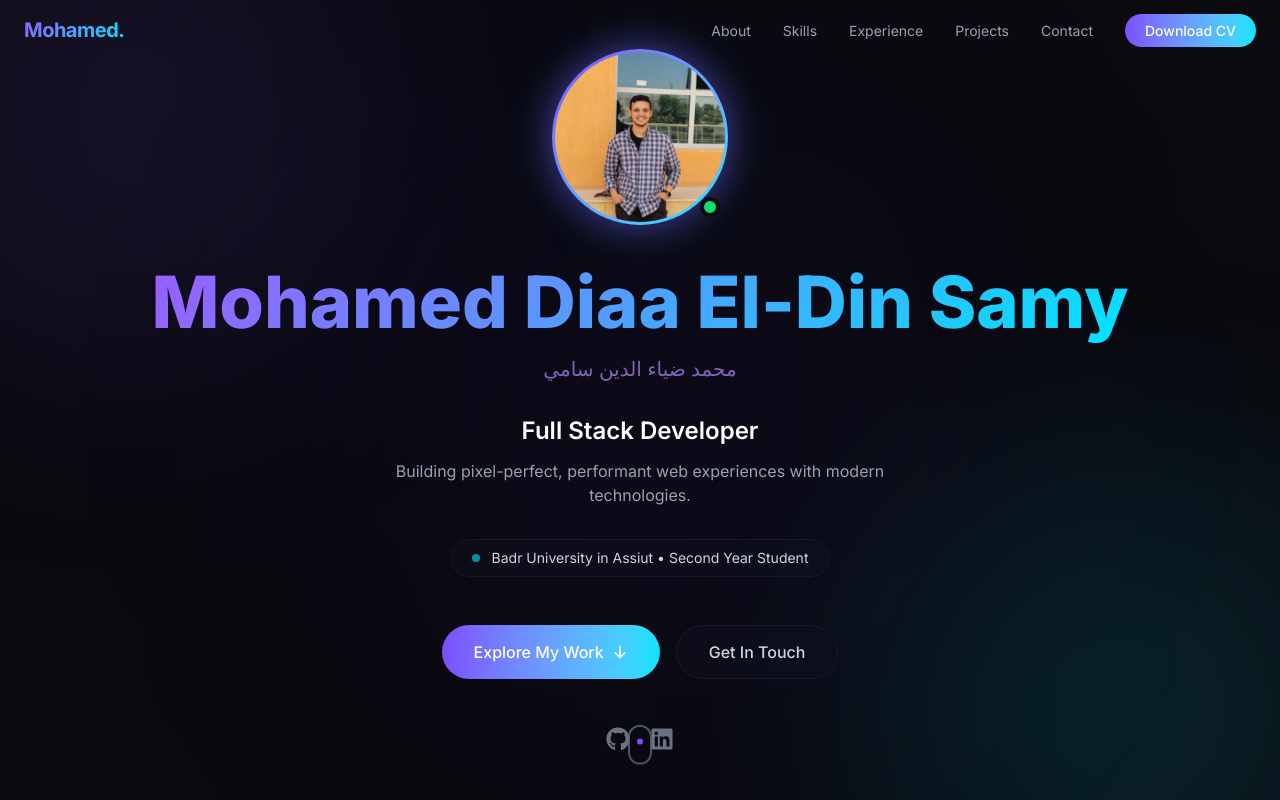
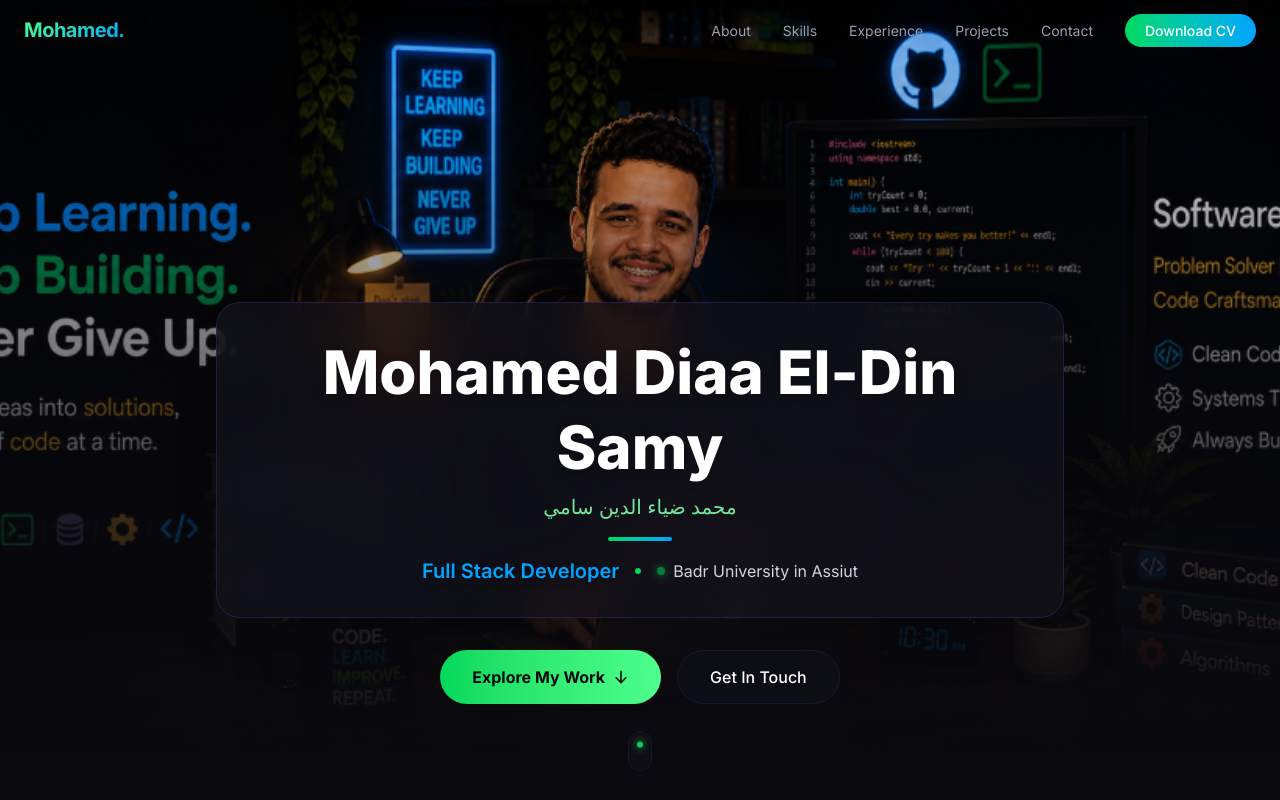
Before and after one commit to mdiaad03-cloud/portfolio-, a React (Vite) app: page / in a window 1280 px wide. Shown: the top 800 px of the page. Built offline with nearby package versions, Linux system fonts and the light colour scheme.

Commit message:
feat: revamp hero section with full-screen background image, update theme colors to neon green/blue, and add new courses from image

```diff
--- a/src/components/Hero.jsx
+++ b/src/components/Hero.jsx
@@ -13,135 +13,72 @@
 import { motion } from "framer-motion";
 import { HiArrowDown } from "react-icons/hi";
 import data from "../data/personalData";
+import heroBg from "../assets/hero-bg.png";
 
 export default function Hero() {
   return (
     <section
       id="hero"
-      className="relative min-h-screen flex items-center justify-center overflow-hidden"
+      className="relative min-h-screen flex items-end justify-center pb-24 overflow-hidden bg-surface-900"
+      style={{
+        backgroundImage: `url(${heroBg})`,
+        backgroundSize: "cover",
+        backgroundPosition: "center top",
+        backgroundRepeat: "no-repeat"
+      }}
     >
-      {/* ── Background Orbs ────────────────────────────────────── */}
-      {/* Decorative gradient circles that float in the background */}
-      <div className="absolute inset-0 pointer-events-none overflow-hidden">
-        <motion.div
-          animate={{ x: [0, 40, 0], y: [0, -30, 0] }}
-          transition={{ duration: 8, repeat: Infinity, ease: "easeInOut" }}
-          className="absolute -top-32 -left-32 w-[500px] h-[500px] rounded-full bg-brand-400/10 blur-[120px]"
-        />
-        <motion.div
-          animate={{ x: [0, -50, 0], y: [0, 40, 0] }}
-          transition={{ duration: 10, repeat: Infinity, ease: "easeInOut" }}
-          className="absolute -bottom-32 -right-32 w-[500px] h-[500px] rounded-full bg-accent-400/10 blur-[120px]"
-        />
-        <motion.div
-          animate={{ x: [0, 20, 0], y: [0, 20, 0] }}
-          transition={{ duration: 12, repeat: Infinity, ease: "easeInOut" }}
-          className="absolute top-1/2 left-1/2 -translate-x-1/2 -translate-y-1/2 w-[600px] h-[600px] rounded-full bg-brand-600/5 blur-[150px]"
-        />
-      </div>
+      {/* ── Gradient Overlay for Text Readability ──────────────── */}
+      <div className="absolute inset-0 bg-gradient-to-t from-surface-900 via-surface-900/60 to-transparent pointer-events-none" />
 
       {/* ── Content ────────────────────────────────────────────── */}
-      <div className="relative z-10 flex flex-col items-center text-center px-6 gap-8">
-        {/* Animated Avatar */}
-        <motion.div
-          initial={{ scale: 0, opacity: 0 }}
-          animate={{ scale: 1, opacity: 1 }}
-          transition={{ type: "spring", stiffness: 100, delay: 0.2 }}
-          className="relative"
-        >
-          <div className="w-36 h-36 md:w-44 md:h-44 rounded-full p-[3px] bg-gradient-to-br from-brand-400 to-accent-400 animate-glow">
-            {/* Profile image — change URL in personalData.js to update */}
-            <img
-              src={data.profileImage}
-              alt={data.name}
-              className="w-full h-full rounded-full object-cover bg-surface-800"
-            />
-          </div>
-          {/* Status indicator */}
-          <span className="absolute bottom-2 right-2 w-5 h-5 rounded-full bg-green-400 border-4 border-surface-900" />
-        </motion.div>
+      <div className="relative z-10 flex flex-col items-center text-center px-6 gap-6 w-full max-w-4xl">
 
-        {/* Name */}
+        {/* Name in a Glass Card */}
         <motion.div
           initial={{ opacity: 0, y: 30 }}
           animate={{ opacity: 1, y: 0 }}
-          transition={{ delay: 0.4, duration: 0.6 }}
+          transition={{ delay: 0.2, duration: 0.6 }}
+          className="glass-strong rounded-3xl p-6 md:p-8 shadow-2xl backdrop-blur-xl border-t border-brand-400/30 w-full"
         >
-          <h1 className="text-4xl sm:text-5xl md:text-7xl font-extrabold gradient-text leading-tight">
+          <h1 className="text-4xl md:text-6xl font-extrabold text-white leading-tight drop-shadow-lg">
             {data.name}
           </h1>
-          <p className="mt-2 text-lg md:text-xl text-brand-200/70 font-medium" dir="rtl">
+          <p className="mt-2 text-lg md:text-xl text-brand-200/90 font-medium" dir="rtl">
             {data.arabicName}
           </p>
-        </motion.div>
 
-        {/* Title + Subtitle */}
-        <motion.div
-          initial={{ opacity: 0, y: 20 }}
-          animate={{ opacity: 1, y: 0 }}
-          transition={{ delay: 0.6, duration: 0.6 }}
-          className="space-y-3"
-        >
-          <p className="text-xl md:text-2xl text-white font-semibold">
-            {data.hero.title}
-          </p>
-          <p className="text-gray-400 max-w-xl text-sm md:text-base">
-            {data.hero.subtitle}
-          </p>
-        </motion.div>
+          <div className="w-16 h-1 bg-gradient-to-r from-brand-400 to-accent-400 mx-auto my-4 rounded-full" />
 
-        {/* University Badge */}
-        <motion.div
-          initial={{ opacity: 0, scale: 0.8 }}
-          animate={{ opacity: 1, scale: 1 }}
-          transition={{ delay: 0.8, duration: 0.5 }}
-          className="glass rounded-full px-5 py-2 flex items-center gap-3 text-sm text-gray-300"
-        >
-          <span className="w-2 h-2 rounded-full bg-accent-400 animate-pulse" />
-          {data.university} &bull; {data.year}
+          <div className="flex flex-col md:flex-row items-center justify-center gap-4 text-gray-300">
+            <span className="text-xl font-semibold text-accent-400 drop-shadow-md">{data.hero.title}</span>
+            <span className="hidden md:block w-1.5 h-1.5 rounded-full bg-brand-400" />
+            <span className="flex items-center gap-2">
+              <span className="w-2 h-2 rounded-full bg-brand-400 animate-pulse shadow-[0_0_8px_var(--color-brand-400)]" />
+              {data.university}
+            </span>
+          </div>
         </motion.div>
 
         {/* CTA Buttons */}
         <motion.div
           initial={{ opacity: 0, y: 20 }}
           animate={{ opacity: 1, y: 0 }}
-          transition={{ delay: 1, duration: 0.5 }}
-          className="flex flex-wrap justify-center gap-4 mt-4"
+          transition={{ delay: 0.6, duration: 0.5 }}
+          className="flex flex-wrap justify-center gap-4 mt-2"
         >
           <a
             href="#projects"
-            className="group relative inline-flex items-center gap-2 px-8 py-3.5 rounded-full text-white font-medium bg-gradient-to-r from-brand-400 to-accent-400 hover:shadow-xl hover:shadow-brand-400/25 transition-all duration-300 hover:scale-105"
+            className="group relative inline-flex items-center gap-2 px-8 py-3.5 rounded-full text-surface-900 font-bold bg-gradient-to-r from-brand-400 to-brand-300 hover:shadow-xl hover:shadow-brand-400/30 transition-all duration-300 hover:scale-105"
           >
             {data.hero.cta}
             <HiArrowDown className="group-hover:translate-y-1 transition-transform" />
           </a>
           <a
             href="#contact"
-            className="inline-flex items-center gap-2 px-8 py-3.5 rounded-full font-medium text-gray-300 glass hover:text-white hover:border-brand-400/40 transition-all duration-300 hover:scale-105"
+            className="inline-flex items-center gap-2 px-8 py-3.5 rounded-full font-medium text-white glass hover:bg-white/10 hover:border-accent-400/50 transition-all duration-300 hover:scale-105"
           >
             Get In Touch
           </a>
-        </motion.div>
-
-        {/* Social Links */}
-        <motion.div
-          initial={{ opacity: 0 }}
-          animate={{ opacity: 1 }}
-          transition={{ delay: 1.2, duration: 0.5 }}
-          className="flex gap-5 mt-4"
-        >
-          {data.socials.map((s) => (
-            <a
-              key={s.name}
-              href={s.url}
-              target="_blank"
-              rel="noreferrer"
-              className="text-gray-500 hover:text-white text-2xl transition-colors duration-200 hover:scale-110 transform"
-              aria-label={s.name}
-            >
-              <s.icon />
-            </a>
-          ))}
         </motion.div>
       </div>
 
@@ -149,13 +86,13 @@ export default function Hero() {
       <motion.div
         animate={{ y: [0, 12, 0] }}
         transition={{ duration: 1.8, repeat: Infinity }}
-        className="absolute bottom-10 left-1/2 -translate-x-1/2"
+        className="absolute bottom-8 left-1/2 -translate-x-1/2 z-20"
       >
-        <div className="w-6 h-10 rounded-full border-2 border-gray-600 flex items-start justify-center p-1.5">
+        <div className="w-6 h-10 rounded-full border-2 border-white/30 glass flex items-start justify-center p-1.5">
           <motion.div
             animate={{ y: [0, 14, 0] }}
             transition={{ duration: 1.8, repeat: Infinity }}
-            className="w-1.5 h-1.5 rounded-full bg-brand-400"
+            className="w-1.5 h-1.5 rounded-full bg-brand-400 shadow-[0_0_8px_var(--color-brand-400)]"
           />
         </div>
       </motion.div>
--- a/src/data/personalData.js
+++ b/src/data/personalData.js
@@ -103,22 +103,34 @@ Currently a second-year student at Badr University in Assiut, I am constantly le
   /* ── Education & Certifications ────────────────────────────────── */
   certifications: [
     {
-      title: "Python Course",
-      issuer: "Microsoft",
+      title: "C++ The Complete Guide",
+      issuer: "Self-Study & Practice",
       description:
-        "Completed an official Microsoft Python course covering fundamentals, data structures, and automation.",
+        "Mastered the depths of C++, from foundational syntax to advanced memory management and object-oriented programming paradigms.",
+    },
+    {
+      title: "Data Structures & Algorithms",
+      issuer: "Continuous Learning",
+      description:
+        "Extensive problem-solving and algorithmic training, crucial for competitive programming and building efficient software systems.",
+    },
+    {
+      title: "Database System Concepts",
+      issuer: "Academic & Practical",
+      description:
+        "Comprehensive understanding of database design, normalization, relational algebra, and SQL optimization.",
+    },
+    {
+      title: "Clean Code & Design Patterns",
+      issuer: "Code Craftsmanship",
+      description:
+        "Deep dive into software architecture, SOLID principles, and proven design patterns to build scalable and maintainable applications.",
     },
     {
       title: "ITI Certificate",
       issuer: "Information Technology Institute",
       description:
         "Earned a professional certificate from ITI, demonstrating proficiency in modern IT skills.",
-    },
-    {
-      title: "Problem Solving with C++",
-      issuer: "Competitive Programming",
-      description:
-        "Intensive problem-solving training in C++, preparing for ECPC-level algorithmic challenges.",
     },
   ],
 
--- a/src/index.css
+++ b/src/index.css
@@ -13,20 +13,21 @@
 
 /* ── Custom Theme Tokens ───────────────────────────────────────────── */
 @theme {
-  /* Brand palette */
-  --color-brand-50:  #f0e6ff;
-  --color-brand-100: #d9c2ff;
-  --color-brand-200: #b388ff;
-  --color-brand-300: #9c5cff;
-  --color-brand-400: #7c4dff;
-  --color-brand-500: #651fff;
-  --color-brand-600: #5a17e6;
-  --color-brand-700: #4a0fbf;
-  --color-brand-800: #3b0a99;
-  --color-brand-900: #2d0673;
+  /* Brand palette - Neon Green */
+  --color-brand-50:  #e6ffef;
+  --color-brand-100: #b3ffce;
+  --color-brand-200: #80ffad;
+  --color-brand-300: #4dff8d;
+  --color-brand-400: #00d95a;
+  --color-brand-500: #00b84c;
+  --color-brand-600: #00963e;
+  --color-brand-700: #007530;
+  --color-brand-800: #005422;
+  --color-brand-900: #003314;
 
-  --color-accent-400: #00e5ff;
-  --color-accent-500: #00b8d4;
+  /* Accent palette - Neon Blue */
+  --color-accent-400: #00a3ff;
+  --color-accent-500: #008bcc;
 
   /* Surface / background colors */
   --color-surface-900: #0a0a0f;
```
Also changed, not shown: src/assets/hero-bg.png (added).
